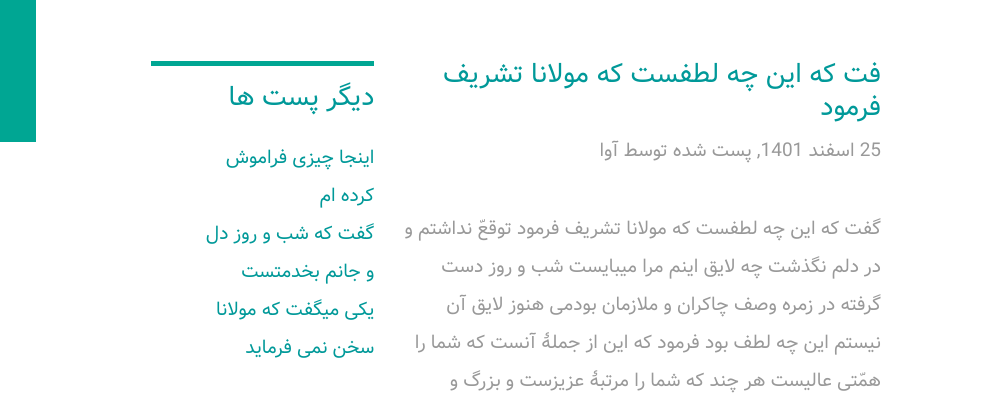
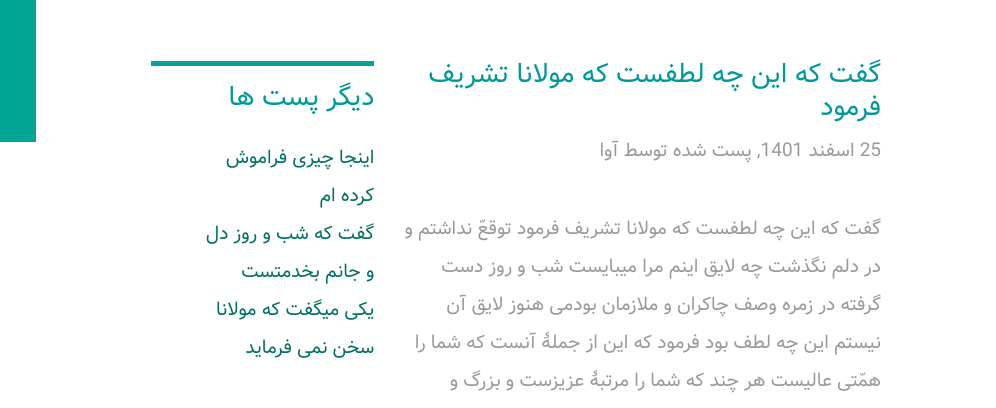
Before and after one commit to mohammadhbmehni/FastAPI_Project, a plain HTML site: page Front/post.html in a window 1280 px wide. Shown: the part 658-1066 px from the top of the page, 284-1280 px from the left. Drawn offline with Linux system fonts and the light colour scheme.

Commit message:
Fixed a typo. Slight color changes (minimal ver.).

```diff
--- a/Front/css/templatemo-xtra-blog.css
+++ b/Front/css/templatemo-xtra-blog.css
@@ -208,7 +208,7 @@ ul {
 
 .tm-post-link-inner {
     overflow: hidden;
-    background: #F2EBAB;
+    background: #fbf2c4;
 }
 
 .tm-post-link img {
@@ -242,7 +242,7 @@ ul {
 .tm-new-badge {
     top: 25px;
     right: -10px;
-    background-color: #00A693;
+    background-color: #a60013;
     color: white;
     padding: 5px 20px;
 }
@@ -384,6 +384,7 @@ figcaption { line-height: 1.4; }
 .tm-mt-100 { margin-top: 100px; }
 .tm-mr-20 { margin-right: 20px; }
 .tm-color-primary, span.tm-color-primary { color: #099; }
+.tm-color-links {color: #007161;}
 a.tm-color-gray, .tm-color-gray { color: #999; }
 a.tm-color-gray:hover { color: #099; }
 .tm-bg-gray { background-color: #F3F4F5; }
--- a/Front/post.html
+++ b/Front/post.html
@@ -94,7 +94,7 @@
             <div class="col-lg-8 tm-post-col">
                 <div class="tm-post-full">
                     <div class="mb-4">
-                        <h2 class="pt-2 tm-color-primary tm-post-title">فت که این چه لطفست که مولانا تشریف فرمود</h2>
+                        <h2 class="pt-2 tm-color-primary tm-post-title">گفت که این چه لطفست که مولانا تشریف فرمود</h2>
                         <p class="tm-mb-40"> 25 اسفند 1401, پست شده توسط آوا </p>
                         <p>
                             گفت که این چه لطفست که مولانا تشریف فرمود توقعّ نداشتم و در دلم نگذشت چه لایق اینم مرا
@@ -208,9 +208,9 @@
                     <hr class="mb-3 tm-hr-primary">
                     <h2 class="mb-4 tm-post-title tm-color-primary">دیگر پست ها</h2>
                     <ul class="tm-mb-75 pl-5 tm-category-list">
-                        <li><a href="#" class="tm-color-primary">اینجا چیزی فراموش کرده ام</a></li>
-                        <li><a href="#" class="tm-color-primary">گفت که شب و روز دل و جانم بخدمتست</a></li>
-                        <li><a href="#" class="tm-color-primary">یکی میگفت که مولانا سخن نمی فرماید</a></li>
+                        <li><a href="#" class="tm-color-links">اینجا چیزی فراموش کرده ام</a></li>
+                        <li><a href="#" class="tm-color-links">گفت که شب و روز دل و جانم بخدمتست</a></li>
+                        <li><a href="#" class="tm-color-links">یکی میگفت که مولانا سخن نمی فرماید</a></li>
                     </ul>
                     <hr class="mb-3 tm-hr-primary">
                     <h2 class="tm-mb-40 tm-post-title tm-color-primary">پست های مرتبط</h2>
```
